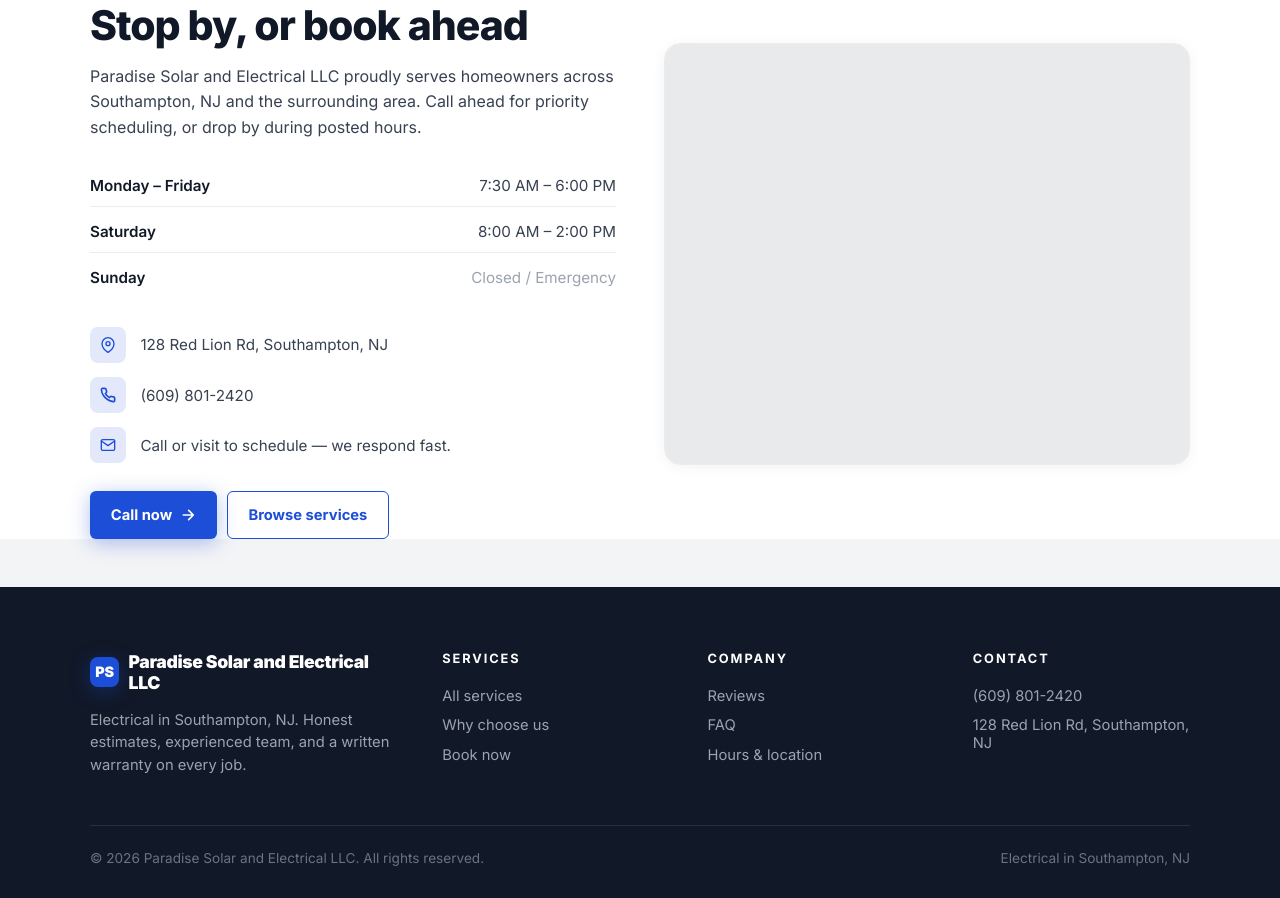
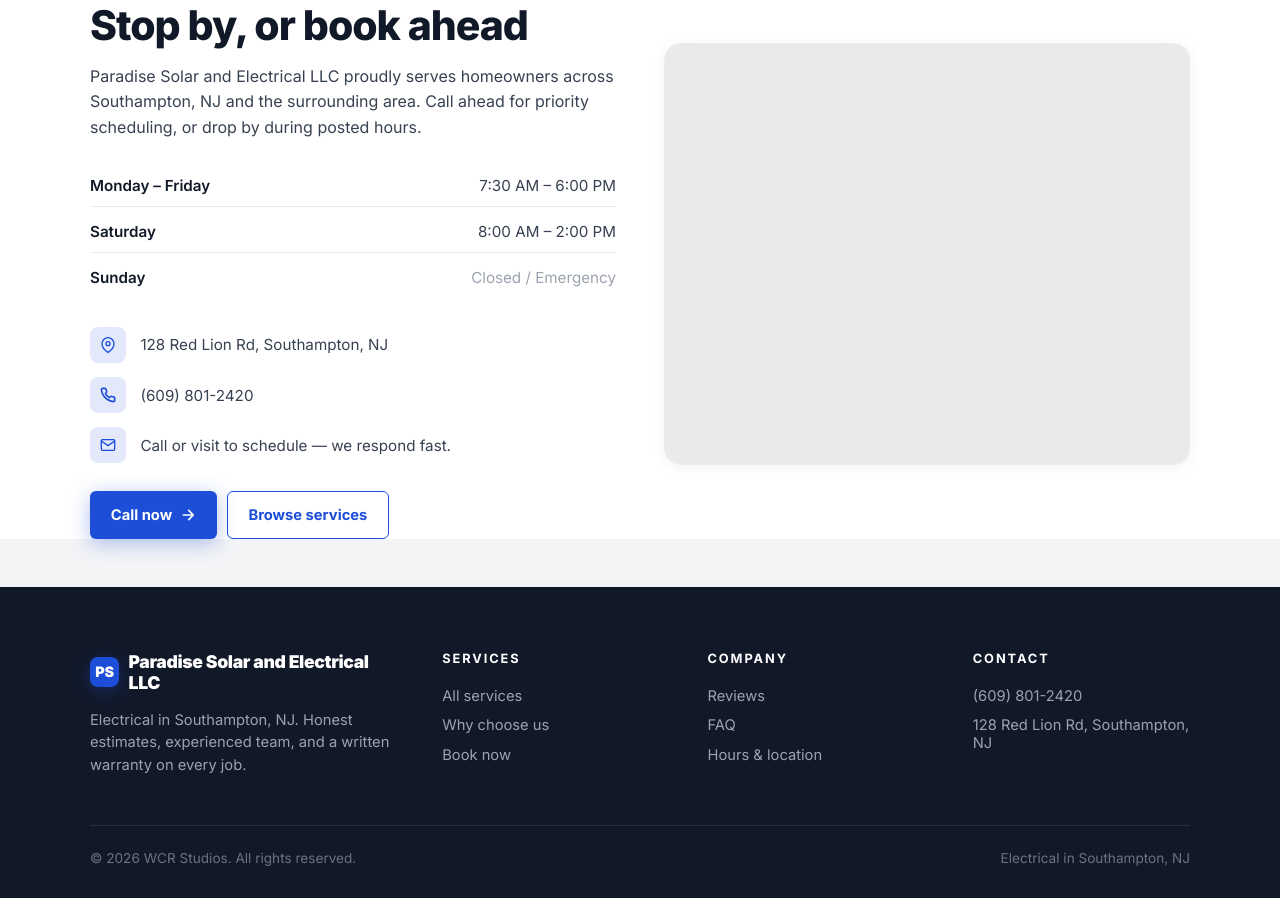
Before and after one commit to Wrenbjor/trades--paradise-solar-and-electrical-llc, a plain HTML site: page index.html in a window 1280 px wide. Shown: the part 4748-5646 px from the top of the page. Drawn offline with nearby package versions, Linux system fonts and the light colour scheme; no server answers.

Commit message:
Update site

```diff
--- a/index.html
+++ b/index.html
@@ -605,7 +605,7 @@ footer{background:#111827;color:#cbd5d1;padding:4rem 2rem 2rem}
     </div>
   </div>
   <div class="foot-bottom">
-    <div>&copy; 2026 Paradise Solar and Electrical LLC. All rights reserved.</div>
+    <div>&copy; 2026 WCR Studios. All rights reserved.</div>
     <div>Electrical in Southampton, NJ</div>
   </div>
 </footer>
```
